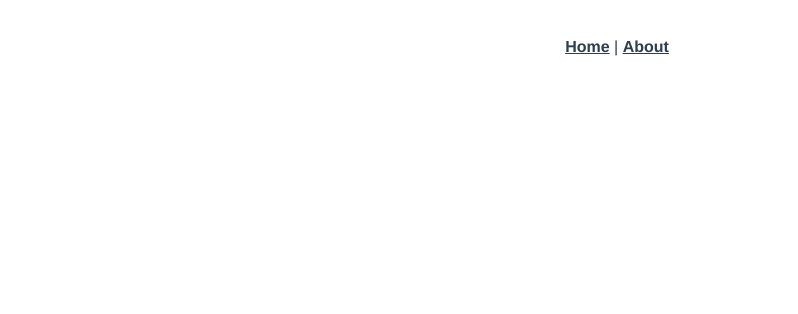
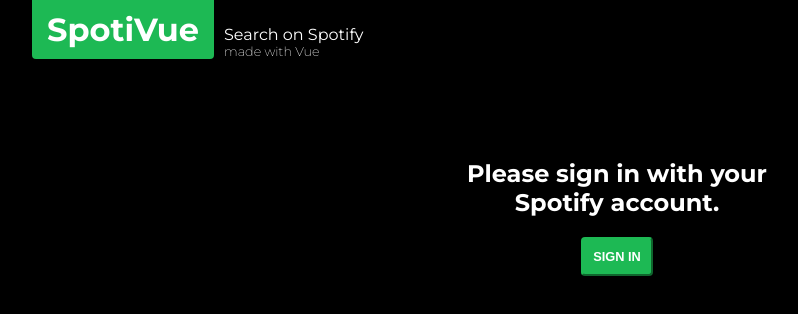
Before and after one commit to brebaje/spotivue, a Vue app: page /login in a window 1280 px wide. Shown: the top 314 px of the page, without its empty margins (23-821 px from the left). Built offline with nearby package versions, Linux system fonts and the light colour scheme; no server answers.

Commit message:
Adding login/logout functionality, general styling

```diff
--- a/public/index.html
+++ b/public/index.html
@@ -5,6 +5,8 @@
     <meta http-equiv="X-UA-Compatible" content="IE=edge">
     <meta name="viewport" content="width=device-width,initial-scale=1.0">
     <link rel="icon" href="<%= BASE_URL %>favicon.ico">
+    <link rel="stylesheet" href="https://fonts.googleapis.com/css2?family=Montserrat:wght@200;400;700&display=swap">
+    <link rel="stylesheet" href="styles.css">
     <title><%= htmlWebpackPlugin.options.title %></title>
   </head>
   <body>
--- /dev/null
+++ b/public/styles.css
@@ -0,0 +1,49 @@
+body {
+  background-color: black;
+  color: white;
+  font-family: 'Montserrat', sans-serif;
+  margin: 0 auto;
+  width: auto;
+}
+
+/* Small Devices, Tablets */
+@media only screen and (min-width : 768px) {
+  body {
+    width: 750px;
+  }
+}
+
+/* Medium Devices, Desktops */
+@media only screen and (min-width : 992px) {
+  body {
+    width: 970px;
+  }
+}
+
+/* Large Devices, Wide Screens */
+@media only screen and (min-width : 1200px) {
+  body {
+    width: 1170px;
+  }
+}
+
+.btn {
+  background-color: #5cabdc;
+  border-color: #5cabdc;
+  border-radius: 4px;
+  color: white;
+  font-size: 0.8rem;
+  font-weight: bold;
+  padding: 10px;
+  text-transform: uppercase;
+}
+
+.btn-primary {
+  background-color: #1db954;
+  border-color: #1db954;
+}
+
+.btn-danger {
+  background-color: #da5673;
+  border-color: #da5673;
+}
--- a/src/App.vue
+++ b/src/App.vue
@@ -1,32 +1,16 @@
 <template>
   <div id="app">
-    <div id="nav">
-      <router-link to="/">Home</router-link> |
-      <router-link to="/about">About</router-link>
-    </div>
+    <Header></Header>
     <router-view/>
   </div>
 </template>
 
-<style>
-#app {
-  font-family: Avenir, Helvetica, Arial, sans-serif;
-  -webkit-font-smoothing: antialiased;
-  -moz-osx-font-smoothing: grayscale;
-  text-align: center;
-  color: #2c3e50;
-}
+<script>
+import Header from '@/components/Header.vue';
 
-#nav {
-  padding: 30px;
-}
-
-#nav a {
-  font-weight: bold;
-  color: #2c3e50;
-}
-
-#nav a.router-link-exact-active {
-  color: #42b983;
-}
-</style>
+export default {
+  components: {
+    Header,
+  },
+};
+</script>
--- /dev/null
+++ b/src/components/Header.vue
@@ -0,0 +1,95 @@
+<template>
+  <div id="header-container">
+    <div id="logo-container">
+      <router-link to="/">
+        <h1 id="logo" class="code">SpotiVue</h1>
+      </router-link>
+      <div id="desc">
+        <h4>Search on Spotify</h4>
+        <p>made with Vue</p>
+      </div>
+    </div>
+    <div id="header-actions">
+      <button
+        id="logout"
+        class="btn btn-danger"
+        v-if="isUserLoggedIn"
+        @click="logout"
+      >
+        Logout
+      </button>
+    </div>
+  </div>
+</template>
+
+<script>
+import { mapMutations, mapState } from 'vuex';
+
+export default {
+  computed: {
+    ...mapState({
+      isUserLoggedIn: (state) => state.loggedIn,
+    }),
+  },
+  methods: {
+    ...mapMutations({
+      logoutUser: 'logout',
+    }),
+    logout() {
+      this.logoutUser();
+      this.$router.push('/login');
+    },
+  },
+};
+</script>
+
+<style scoped>
+#header-container {
+  align-items: flex-start;
+  display: flex;
+  justify-content: space-between;
+  margin: 0 15px;
+}
+
+@media (min-width: 768px) {
+  #header-container {
+    margin: 0;
+  }
+}
+
+#logo-container {
+  align-items: flex-end;
+  display: flex;
+  flex-wrap: wrap;
+}
+
+#logo {
+  background-color: #1DB954;
+  border-radius: 0 0 4px 4px;
+  color: white;
+  display: inline-block;
+  font-size: 2rem;
+  font-weight: bold;
+  margin: 0 10px 0 0;
+  padding: 10px 15px;
+}
+
+#desc {
+  font-weight: 200;
+  margin-top: 5px;
+}
+
+h4 {
+  font-weight: 400;
+  margin: 0 10px 0 0;
+}
+
+p {
+  font-size: 0.8rem;
+  margin: 0;
+}
+
+#header-actions {
+  margin-top: 15px;
+}
+</style>
--- a/src/components/HelloWorld.vue
+++ /dev/null
@@ -1,60 +0,0 @@
-<template>
-  <div class="hello">
-    <h1>{{ msg }}</h1>
-    <p>
-      For a guide and recipes on how to configure / customize this project,<br>
-      check out the
-      <a href="https://cli.vuejs.org" target="_blank" rel="noopener">vue-cli documentation</a>.
-    </p>
-    <h3>Installed CLI Plugins</h3>
-    <ul>
-      <li><a href="https://github.com/vuejs/vue-cli/tree/dev/packages/%40vue/cli-plugin-babel" target="_blank" rel="noopener">babel</a></li>
-      <li><a href="https://github.com/vuejs/vue-cli/tree/dev/packages/%40vue/cli-plugin-router" target="_blank" rel="noopener">router</a></li>
-      <li><a href="https://github.com/vuejs/vue-cli/tree/dev/packages/%40vue/cli-plugin-vuex" target="_blank" rel="noopener">vuex</a></li>
-      <li><a href="https://github.com/vuejs/vue-cli/tree/dev/packages/%40vue/cli-plugin-eslint" target="_blank" rel="noopener">eslint</a></li>
-    </ul>
-    <h3>Essential Links</h3>
-    <ul>
-      <li><a href="https://vuejs.org" target="_blank" rel="noopener">Core Docs</a></li>
-      <li><a href="https://forum.vuejs.org" target="_blank" rel="noopener">Forum</a></li>
-      <li><a href="https://chat.vuejs.org" target="_blank" rel="noopener">Community Chat</a></li>
-      <li><a href="https://twitter.com/vuejs" target="_blank" rel="noopener">Twitter</a></li>
-      <li><a href="https://news.vuejs.org" target="_blank" rel="noopener">News</a></li>
-    </ul>
-    <h3>Ecosystem</h3>
-    <ul>
-      <li><a href="https://router.vuejs.org" target="_blank" rel="noopener">vue-router</a></li>
-      <li><a href="https://vuex.vuejs.org" target="_blank" rel="noopener">vuex</a></li>
-      <li><a href="https://github.com/vuejs/vue-devtools#vue-devtools" target="_blank" rel="noopener">vue-devtools</a></li>
-      <li><a href="https://vue-loader.vuejs.org" target="_blank" rel="noopener">vue-loader</a></li>
-      <li><a href="https://github.com/vuejs/awesome-vue" target="_blank" rel="noopener">awesome-vue</a></li>
-    </ul>
-  </div>
-</template>
-
-<script>
-export default {
-  name: 'HelloWorld',
-  props: {
-    msg: String,
-  },
-};
-</script>
-
-<!-- Add "scoped" attribute to limit CSS to this component only -->
-<style scoped>
-h3 {
-  margin: 40px 0 0;
-}
-ul {
-  list-style-type: none;
-  padding: 0;
-}
-li {
-  display: inline-block;
-  margin: 0 10px;
-}
-a {
-  color: #42b983;
-}
-</style>
--- a/src/router/index.js
+++ b/src/router/index.js
@@ -1,6 +1,8 @@
 import Vue from 'vue';
 import VueRouter from 'vue-router';
 import Home from '../views/Home.vue';
+import Login from '../views/Login.vue';
+import StorageService from '../services/storage';
 
 Vue.use(VueRouter);
 
@@ -18,6 +20,14 @@
     // which is lazy-loaded when the route is visited.
     component: () => import(/* webpackChunkName: "about" */ '../views/About.vue'),
   },
+  {
+    path: '/login',
+    name: 'Login',
+    component: Login,
+    meta: {
+      public: true,
+    },
+  },
 ];
 
 const router = new VueRouter({
@@ -26,4 +36,24 @@
   routes,
 });
 
+router.beforeEach((to, from, next) => {
+  const isPublic = to.matched.some((record) => record.meta.public);
+  const isLoginView = to.matched.some((record) => record.name.toLowerCase() === 'login');
+  const isLoggedIn = !!StorageService.getAccessToken();
+
+  // not logged in
+  if (!isPublic && !isLoggedIn) {
+    // maintain hash from Spotify callback with accessToken in redirect to /login
+    return next({ path: '/login', hash: to.hash });
+  }
+
+  // not allowed to visit login page if logged in already
+  if (isLoggedIn && isLoginView) {
+    return next(from ? from.path : '/');
+  }
+
+  // logged in and allowed to access route
+  return next();
+});
+
 export default router;
--- /dev/null
+++ b/src/services/spotify-api.js
@@ -0,0 +1,9 @@
+const { VUE_APP_CLIENT_ID } = process.env;
+const AUTHORIZE_URL = 'https://accounts.spotify.com/authorize';
+const SCOPES = ['user-read-email'];
+
+export default {
+  getLoginUrl() {
+    return `${AUTHORIZE_URL}?client_id=${VUE_APP_CLIENT_ID}&scope=${SCOPES.join('%20')}&response_type=token&show_dialog=true`;
+  },
+};
--- /dev/null
+++ b/src/services/storage.js
@@ -0,0 +1,15 @@
+const TOKEN_KEY = 'spotify_token';
+
+export default {
+  getAccessToken() {
+    return localStorage.getItem(TOKEN_KEY);
+  },
+
+  removeAccessToken() {
+    localStorage.removeItem(TOKEN_KEY);
+  },
+
+  saveAccessToken(accessToken) {
+    localStorage.setItem(TOKEN_KEY, accessToken);
+  },
+};
--- a/src/store/index.js
+++ b/src/store/index.js
@@ -1,14 +1,28 @@
 import Vue from 'vue';
 import Vuex from 'vuex';
+import SpotifyApiService from '../services/spotify-api';
+import StorageService from '../services/storage';
 
 Vue.use(Vuex);
 
 export default new Vuex.Store({
   state: {
+    loggedIn: StorageService.getAccessToken(),
   },
   mutations: {
+    logout(state) {
+      state.loggedIn = false;
+      StorageService.removeAccessToken();
+    },
+    login(state, token) {
+      state.loggedIn = true;
+      StorageService.saveAccessToken(token);
+    },
   },
   actions: {
+    goToSpotifyLogin() {
+      window.location.href = `${SpotifyApiService.getLoginUrl()}&redirect_uri=${window.location.origin}`;
+    },
   },
   modules: {
   },
--- a/src/views/Home.vue
+++ b/src/views/Home.vue
@@ -1,18 +1,10 @@
 <template>
-  <div class="home">
-    <img alt="Vue logo" src="../assets/logo.png">
-    <HelloWorld msg="Welcome to Your Vue.js App"/>
-  </div>
+  <div class="home"></div>
 </template>
 
 <script>
-// @ is an alias to /src
-import HelloWorld from '@/components/HelloWorld.vue';
-
 export default {
   name: 'Home',
-  components: {
-    HelloWorld,
-  },
+  components: {},
 };
 </script>
--- /dev/null
+++ b/src/views/Login.vue
@@ -0,0 +1,62 @@
+<template>
+  <div id="login-container">
+    <h2>Please sign in with your Spotify account.</h2>
+    <button class="btn btn-primary" @click="login">
+      Sign in
+    </button>
+  </div>
+</template>
+
+<script>
+import { mapMutations } from 'vuex';
+
+export default {
+  name: 'Login',
+  data() {
+    return {
+      popupReference: null,
+      title: 'Sign if with your Spotify account',
+      url: 'https://accounts.spotify.com/authorize',
+    };
+  },
+  methods: {
+    ...mapMutations({
+      setUserLoggedIn: 'login',
+    }),
+    login() {
+      this.$store.dispatch('goToSpotifyLogin');
+    },
+  },
+  created() {
+    // Implicit Grant Flow
+    // https://developer.spotify.com/documentation/general/guides/authorization-guide/#implicit-grant-flow
+    // if redirected from Spotify after user logged in, the access token will be present in the hash part of the url
+    if (this.$route.hash) {
+      const hashObject = this.$route.hash
+        .substring(1)
+        .split('&')
+        .reduce((initial, item) => {
+          if (item) {
+            const parts = item.split('=');
+            initial[parts[0]] = decodeURIComponent(parts[1]);
+          }
+          return initial;
+        }, {});
+
+      if (hashObject && hashObject.access_token) {
+        // save token and redirect to home
+        this.setUserLoggedIn(hashObject.access_token);
+        this.$router.push('/');
+      }
+    }
+  },
+};
+</script>
+
+<style scoped>
+#login-container {
+  margin: 100px auto;
+  max-width: 300px;
+  text-align: center;
+}
+</style>
```
Also changed, not shown: .eslintrc.js.
